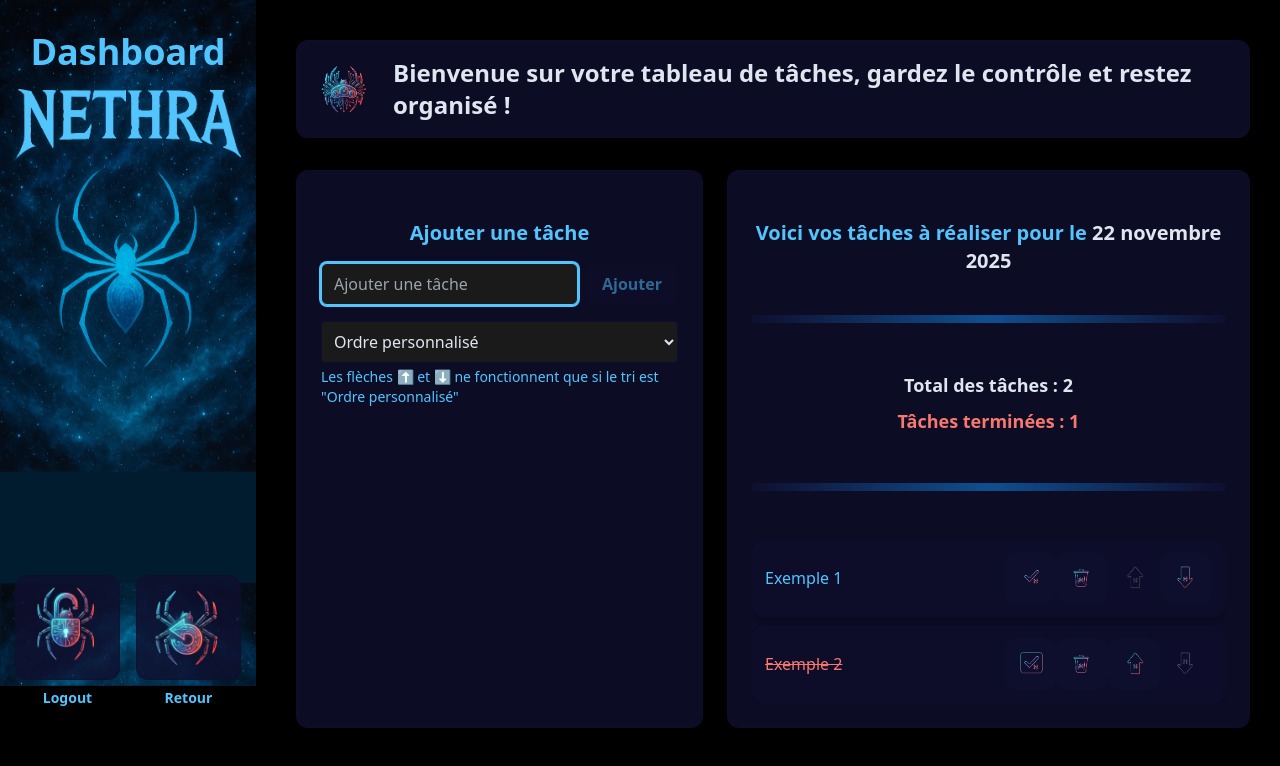
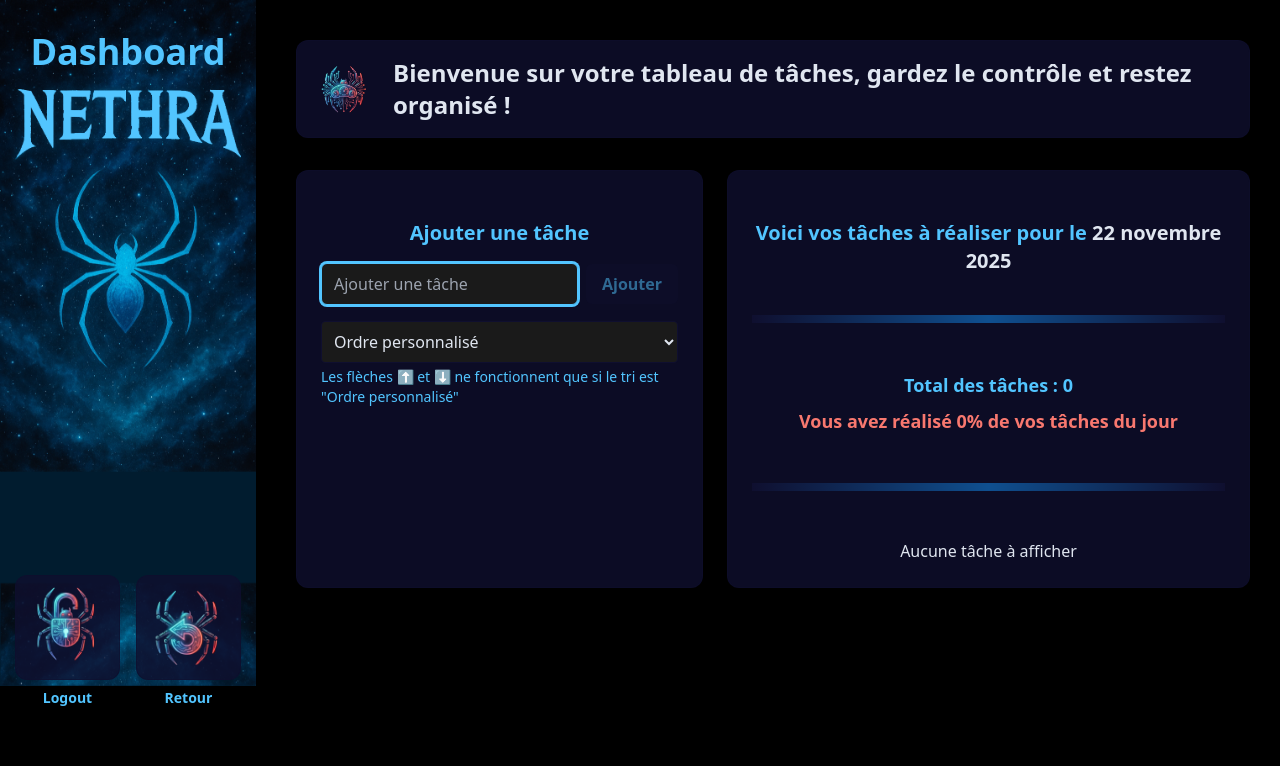
Before and after one commit to SoahcWeb/TodoList, a Vue app: page / in a window 1280 px wide. Shown: the top 766 px of the page. Built offline with nearby package versions, Linux system fonts and the light colour scheme.

Commit message:
Amélioration du style : centrage des tâches et affichage du pourcentage terminé

```diff
--- a/src/App.vue
+++ b/src/App.vue
@@ -2,17 +2,14 @@
 import AuthenticatedLayout from './Layouts/AuthenticatedLayout.vue'
 import TodoList from './components/TodoList.vue'
 import TodoForm from './components/TodoForm.vue'
-import { reactive, ref, computed, onMounted } from 'vue'
+import { reactive, ref, computed, onMounted, watch } from 'vue'
 
 // -----------------------------------------------------
 // Données réactives
 // -----------------------------------------------------
-const taches = reactive([
-  { id: 1, libelle: 'Exemple 1', terminee: false, ordre: 1 },
-  { id: 2, libelle: 'Exemple 2', terminee: true, ordre: 2 },
-])
+const taches = reactive([]) // on initialise vide, chargement depuis localStorage
 const triCritere = ref('manuel')
-const prochainId = ref(3)
+const prochainId = ref(1)
 
 // -----------------------------------------------------
 // Fonctions métier
@@ -77,6 +74,10 @@ const tachesTriees = computed(() => {
 const aDesTaches = computed(() => taches.length > 0)
 const nombreTotalTaches = computed(() => taches.length)
 const nombreTachesTerminees = computed(() => taches.filter(t=>t.terminee).length)
+const pourcentageTerminees = computed(() => {
+  if (taches.length === 0) return 0
+  return Math.round((nombreTachesTerminees.value / nombreTotalTaches.value) * 100)
+})
 
 // -----------------------------------------------------
 // Date du jour
@@ -100,9 +101,28 @@ function updateDateToMidnight() {
   }, msJusquaMinuit)
 }
 
+// -----------------------------------------------------
+// Persistance dans le navigateur (localStorage)
+// -----------------------------------------------------
+const STORAGE_KEY = 'todolist-taches'
+
 onMounted(() => {
+  // Charger depuis localStorage
+  const saved = localStorage.getItem(STORAGE_KEY)
+  if (saved) {
+    const parsed = JSON.parse(saved)
+    parsed.forEach(t => taches.push(t))
+    if (taches.length > 0) {
+      prochainId.value = Math.max(...taches.map(t => t.id)) + 1
+    }
+  }
   updateDateToMidnight()
 })
+
+// Sauvegarder automatiquement à chaque modification
+watch(taches, (newVal) => {
+  localStorage.setItem(STORAGE_KEY, JSON.stringify(newVal))
+}, { deep: true })
 </script>
 
 <template>
@@ -129,12 +149,9 @@ onMounted(() => {
 
         <!-- Carte gauche : Formulaire + barre de tri 40% -->
         <div class="flex-[0.4] p-6 rounded-xl bg-[#0F0F2F]/80 border border-[#0F0F2F]/50 shadow-md flex flex-col">
-
-          <!-- Formulaire d'ajout -->
           <h3 class="text-xl font-semibold text-[#52c5ff] mt-6 mb-4 text-center">Ajouter une tâche</h3>
           <TodoForm @demanderAjoutTache="ajouterTache" />
 
-          <!-- Menu de tri -->
           <div class="mt-4">
             <select v-model="triCritere" class="w-full p-2 rounded bg-[#1a1a1a] text-[#E0E6F0] border border-[#0F0F2F]">
               <option value="manuel">Ordre personnalisé</option>
@@ -147,31 +164,29 @@ onMounted(() => {
               Les flèches ⬆ et ⬇ ne fonctionnent que si le tri est "Ordre personnalisé"
             </p>
           </div>
-
         </div>
 
         <!-- Carte droite : Liste des tâches + compteurs 60% -->
         <div class="flex-[0.6] p-6 rounded-xl bg-[#0F0F2F]/80 border border-[#0F0F2F]/50 shadow-md flex flex-col">
 
-          <!-- Titre -->
           <h3 class="text-xl font-semibold text-[#52c5ff] mt-6 mb-4 text-center">
             Voici vos tâches à réaliser pour le <span class="font-bold text-[#E0E6F0]">{{ dateDuJour }}</span>
           </h3>
 
-          <!-- Séparateur 1 -->
           <div class="w-full h-2 mt-6 mb-6 bg-gradient-to-r from-[#0F0F2F] via-[#0F4F8F] to-[#0F0F2F]"></div>
 
-          <!-- Compteurs centrés avec même marge que le titre -->
+          <!-- Compteurs avec pourcentage -->
           <div class="flex flex-col items-center space-y-2 mt-6 mb-6">
-            <p class="text-[#E0E6F0] text-lg font-bold">Total des tâches : {{ nombreTotalTaches }}</p>
-            <p class="text-[#f8786f] text-lg font-bold">Tâches terminées : {{ nombreTachesTerminees }}</p>
+            <p class="text-[#52c5ff] text-lg font-bold">Total des tâches : {{ nombreTotalTaches }}</p>
+            <p class="text-[#f8786f] text-lg font-bold">
+              Vous avez réalisé {{ pourcentageTerminees }}% de vos tâches du jour
+            </p>
           </div>
 
-          <!-- Séparateur 2 -->
           <div class="w-full h-2 mt-6 mb-6 bg-gradient-to-r from-[#0F0F2F] via-[#0F4F8F] to-[#0F0F2F]"></div>
 
-          <!-- Liste des tâches avec espacement homogène -->
-          <div class="flex-1 mt-6 overflow-y-auto">
+          <!-- Liste centrée -->
+          <div class="flex-1 mt-6 overflow-y-auto flex flex-col items-center">
             <TodoList
               v-if="aDesTaches"
               :taches="tachesTriees"
--- a/src/components/TodoItem.vue
+++ b/src/components/TodoItem.vue
@@ -22,74 +22,100 @@ function demanderDescendre() { emit('demanderDescendre', props.id) }
 </script>
 
 <template>
-  <li class="flex items-center gap-1 p-2 rounded-xl bg-[#011c2f]">
-    <span :class="props.terminee ? 'terminee' : 'aFaire'">{{ props.libelle }}</span>
+  <li class="todo-block flex items-center justify-between p-3 rounded-xl border border-[#0F0F2F]/50 mb-2">
+    <span
+      :class="{'terminee': props.terminee, 'encours': !props.terminee}"
+      class="task-text"
+    >
+      {{ props.libelle }}
+    </span>
 
-    <div class="flex ml-auto"> <!-- Groupe de boutons collés alignés à droite -->
+    <div class="flex gap-1">
       <!-- Bouton valider -->
       <button @click="demanderChangementStatut"
-        class="w-[52px] h-[52px] rounded-xl border border-[#0F0F2F]/50
-               bg-[#0F0F2F]/80 transition-all duration-300
-               hover:border-[#C96BFF] hover:shadow-[0_0_15px_rgba(201,107,255,0.45)]
-               hover:scale-105 flex items-center justify-center m-0 p-0"
-      >
+        class="btn">
         <img
           :src="props.terminee ? '/images/Icons/valideron.png' : '/images/Icons/valider.png'"
           alt="Valider"
           title="Valider"
-          class="w-4/5 h-4/5"
+          class="icon"
         />
       </button>
 
       <!-- Bouton poubelle -->
-      <button @click="demanderSuppression"
-        class="w-[52px] h-[52px] rounded-xl border border-[#0F0F2F]/50
-               bg-[#0F0F2F]/80 transition-all duration-300
-               hover:border-[#C96BFF] hover:shadow-[0_0_15px_rgba(201,107,255,0.45)]
-               hover:scale-105 flex items-center justify-center m-0 p-0"
-      >
-        <img src="/images/Icons/poubelle.png" alt="Supprimer" title="Supprimer" class="w-4/5 h-4/5" />
+      <button @click="demanderSuppression" class="btn">
+        <img src="/images/Icons/poubelle.png" alt="Supprimer" title="Supprimer" class="icon" />
       </button>
 
       <!-- Bouton monter -->
-      <button v-if="peutMonterDescendre" @click="demanderMonter" :disabled="estPremiere"
-        class="w-[52px] h-[52px] rounded-xl border border-[#0F0F2F]/50
-               bg-[#0F0F2F]/80 transition-all duration-300
-               hover:border-[#C96BFF] hover:shadow-[0_0_15px_rgba(201,107,255,0.45)]
-               hover:scale-105 disabled:opacity-50 disabled:cursor-not-allowed
-               flex items-center justify-center m-0 p-0"
-      >
-        <img
-          :src="estPremiere ? '/images/Icons/upgris.png' : '/images/Icons/up.png'"
-          alt="Monter"
-          title="Monter"
-          class="w-4/5 h-4/5"
-        />
+      <button v-if="peutMonterDescendre" @click="demanderMonter" :disabled="estPremiere" class="btn" >
+        <img :src="estPremiere ? '/images/Icons/upgris.png' : '/images/Icons/up.png'" alt="Monter" title="Monter" class="icon"/>
       </button>
 
       <!-- Bouton descendre -->
-      <button v-if="peutMonterDescendre" @click="demanderDescendre" :disabled="estDerniere"
-        class="w-[52px] h-[52px] rounded-xl border border-[#0F0F2F]/50
-               bg-[#0F0F2F]/80 transition-all duration-300
-               hover:border-[#C96BFF] hover:shadow-[0_0_15px_rgba(201,107,255,0.45)]
-               hover:scale-105 disabled:opacity-50 disabled:cursor-not-allowed
-               flex items-center justify-center m-0 p-0"
-      >
-        <img
-          :src="estDerniere ? '/images/Icons/downgris.png' : '/images/Icons/down.png'"
-          alt="Descendre"
-          title="Descendre"
-          class="w-4/5 h-4/5"
-        />
+      <button v-if="peutMonterDescendre" @click="demanderDescendre" :disabled="estDerniere" class="btn" >
+        <img :src="estDerniere ? '/images/Icons/downgris.png' : '/images/Icons/down.png'" alt="Descendre" title="Descendre" class="icon"/>
       </button>
     </div>
-
   </li>
 </template>
 
 <style scoped>
-.aFaire { color: #52c5ff; }
-.terminee { color: #f8786f; text-decoration: line-through; }
-li { display: flex; align-items: center; gap: 0.25rem; } /* texte et groupe de boutons rapprochés */
-button img { display: block; }
+.todo-block {
+  width: 100%;
+  max-width: 600px;
+  min-width: 400px;
+  background-color: #011c2f; /* fond du bloc complet */
+  display: flex;
+  justify-content: space-between;
+  align-items: center;
+  flex-wrap: wrap;
+}
+
+.task-text {
+  flex: 1;
+  word-break: break-word; /* texte long passe à la ligne */
+  margin-right: 8px;
+}
+
+.encours {
+  color: #52c5ff;
+}
+
+.terminee {
+  color: #f8786f;
+  text-decoration: line-through;
+}
+
+/* Boutons */
+.btn {
+  width: 52px;
+  height: 52px;
+  background-color: #0F0F2F;
+  border: 1px solid #0F0F2F;
+  border-radius: 0.75rem;
+  display: flex;
+  align-items: center;
+  justify-content: center;
+  padding: 0;
+  margin: 0;
+  transition: all 0.3s;
+}
+
+.btn:hover {
+  border-color: #C96BFF;
+  box-shadow: 0 0 15px rgba(201, 107, 255, 0.45);
+  transform: scale(1.05);
+}
+
+.btn:disabled {
+  opacity: 0.5;
+  cursor: not-allowed;
+}
+
+.icon {
+  width: 80%; /* 4/5 de la taille du bouton */
+  height: 80%;
+  display: block;
+}
 </style>
```
